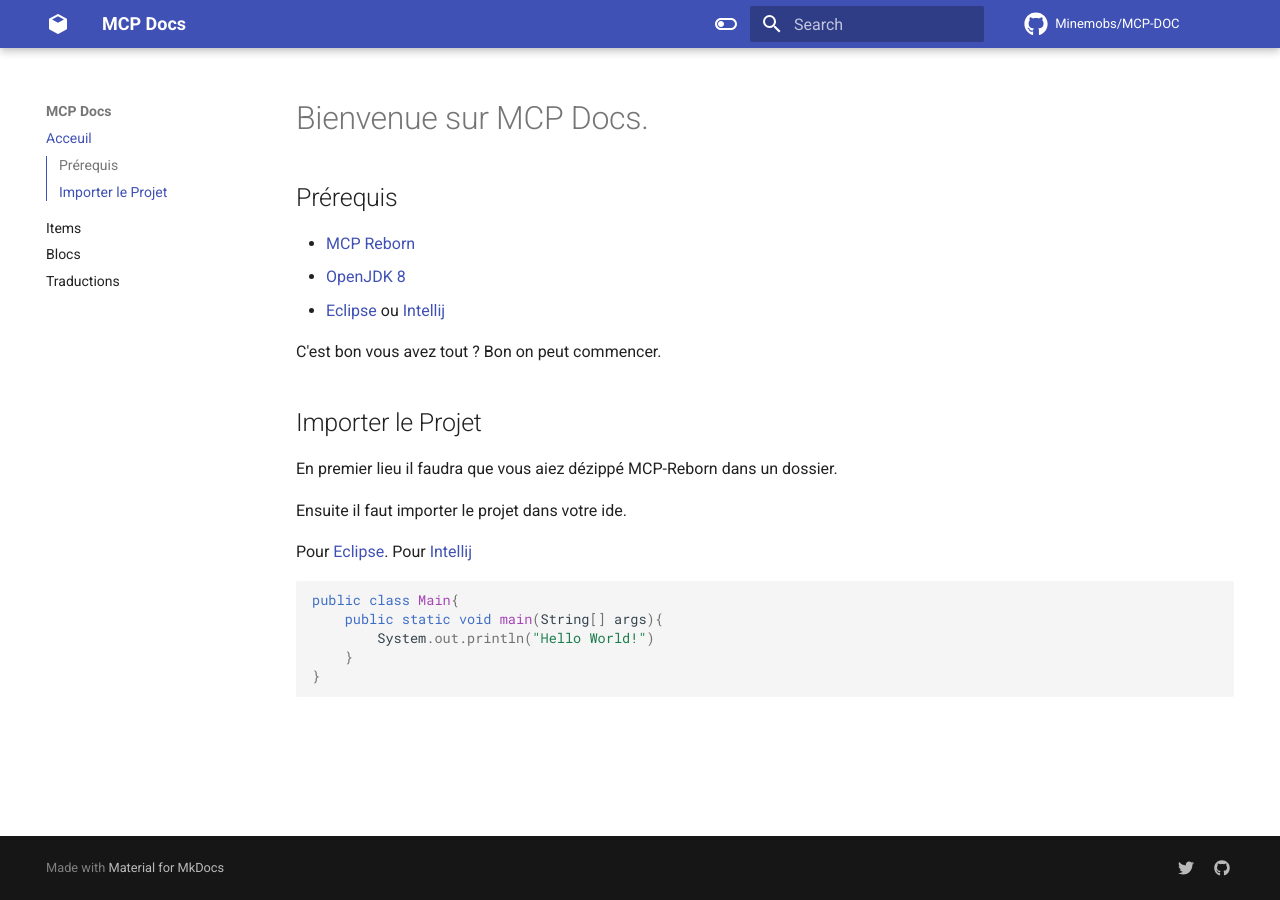
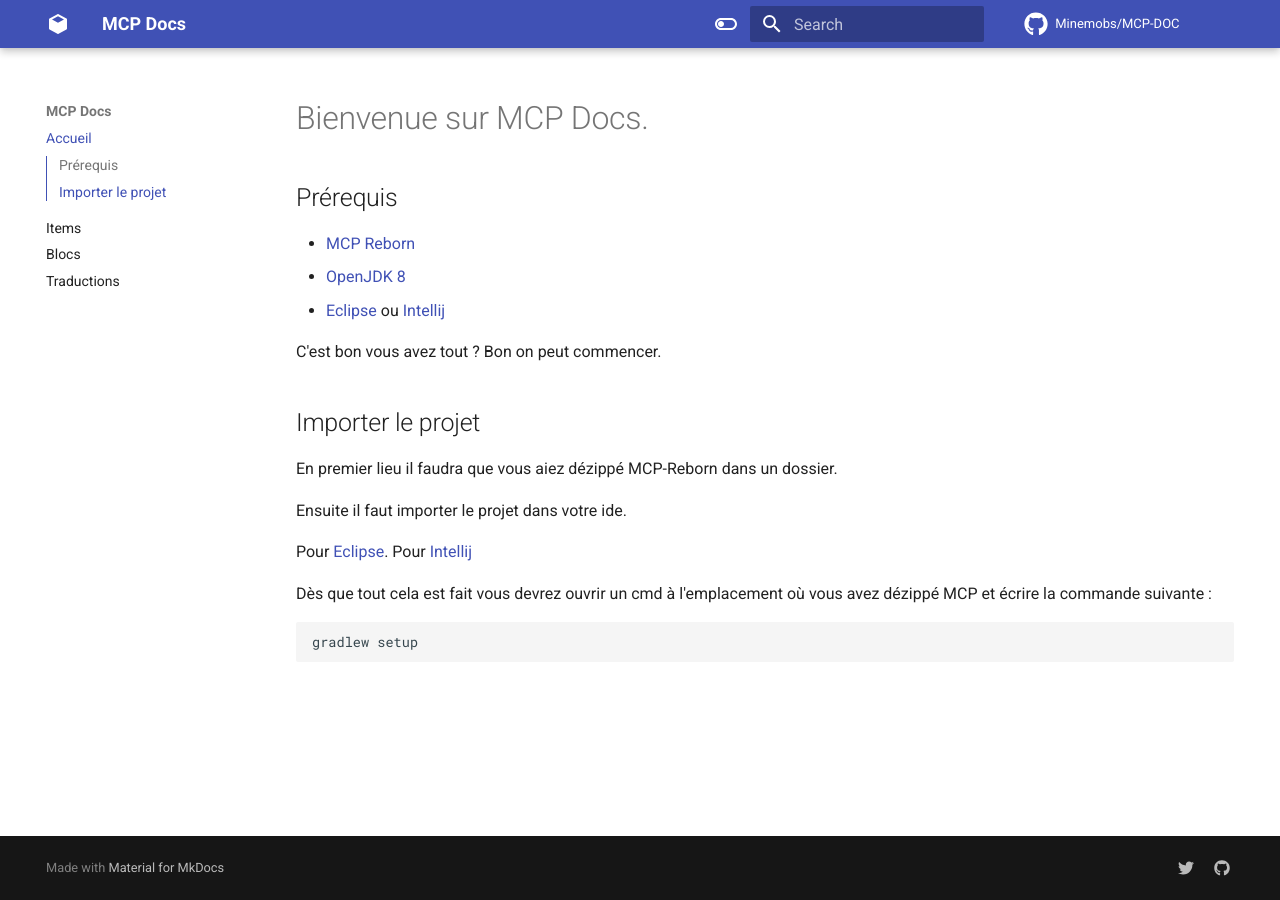
Before and after one commit to Minemobs/MCP-DOC, an MkDocs documentation site: the page built from docs/index.md, in a window 1280 px wide. Built offline with MkDocs 1.6.1 and Material for MkDocs 9.7.7, drawn with Linux system fonts in a browser that asks for light colours; comment, search, counter and statistics services are not loaded.

````diff
--- a/docs/index.md
+++ b/docs/index.md
@@ -10,7 +10,7 @@
 C'est bon vous avez tout ?
 Bon on peut commencer.
 
-## Importer le Projet
+## Importer le projet
 
 En premier lieu il faudra que vous aiez dézippé MCP-Reborn dans un dossier.
 
@@ -19,10 +19,7 @@
 Pour [Eclipse](https://youtu.be/tS0WTf5bsVU?t=18).
 Pour [Intellij](https://www.youtube.com/watch?v=wQyDk4Ji1Gk=)
 
-```JAVA
-public class Main{
-    public static void main(String[] args){
-        System.out.println("Hello World!")
-    }
-}
+Dès que tout cela est fait vous devrez ouvrir un cmd à l'emplacement où vous avez dézippé MCP et écrire la commande suivante :
+```BASH
+gradlew setup
 ```
--- a/mkdocs.yml
+++ b/mkdocs.yml
@@ -11,7 +11,7 @@
       link: https://github.com/minemobs
       name: minemobs on Github
 nav:
-    - Acceuil: index.md
+    - Accueil: index.md
     - Items: items.md
     - Blocs: blocs.md
     - Traductions: traductions.md
````
Also changed, not shown: docs/blocs.md (+1 -1 lines), docs/items.md (+2 -2 lines).
